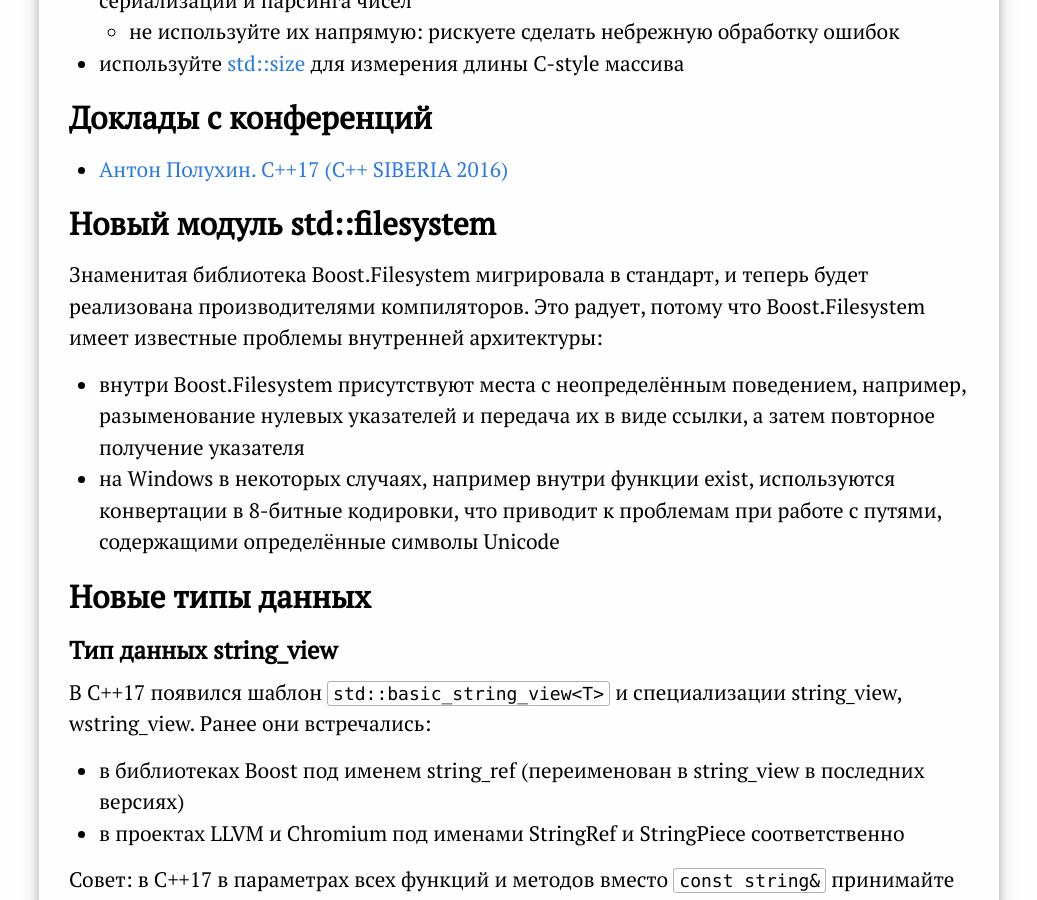
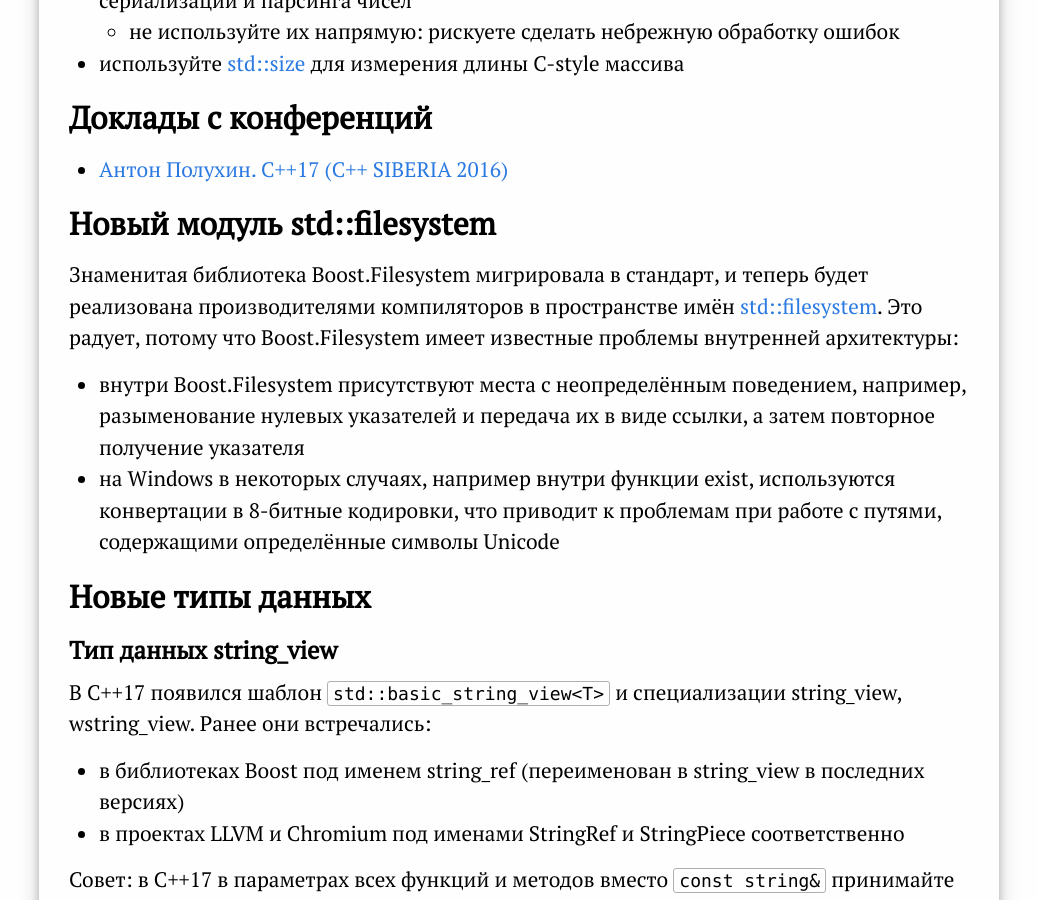
Before and after one commit to ps-group/ps-group.github.io, a Jekyll site: the page built from _compilers/cxx17.md, in a window 1280 px wide and 900 px high, scrolled down 2777 px. Shown: the whole window, without its empty margins (121-1158 px from the left). Built offline with Jekyll 4.4.1, drawn with Linux system fonts in a browser that asks for light colours.

Commit message:
Добавил ссылку на std::filesystem

```diff
--- a/_compilers/cxx17.md
+++ b/_compilers/cxx17.md
@@ -35,7 +35,7 @@ title: 'Миграция на повседневный C++17'
 
 ## Новый модуль std::filesystem
 
-Знаменитая библиотека Boost.Filesystem мигрировала в стандарт, и теперь будет реализована производителями компиляторов. Это радует, потому что Boost.Filesystem имеет известные проблемы внутренней архитектуры:
+Знаменитая библиотека Boost.Filesystem мигрировала в стандарт, и теперь будет реализована производителями компиляторов в пространстве имён [std::filesystem](http://en.cppreference.com/w/cpp/filesystem). Это радует, потому что Boost.Filesystem имеет известные проблемы внутренней архитектуры:
 
 - внутри Boost.Filesystem присутствуют места с неопределённым поведением, например, разыменование нулевых указателей и передача их в виде ссылки, а затем повторное получение указателя
 - на Windows в некоторых случаях, например внутри функции exist, используются конвертации в 8-битные кодировки, что приводит к проблемам при работе с путями, содержащими определённые символы Unicode
```
